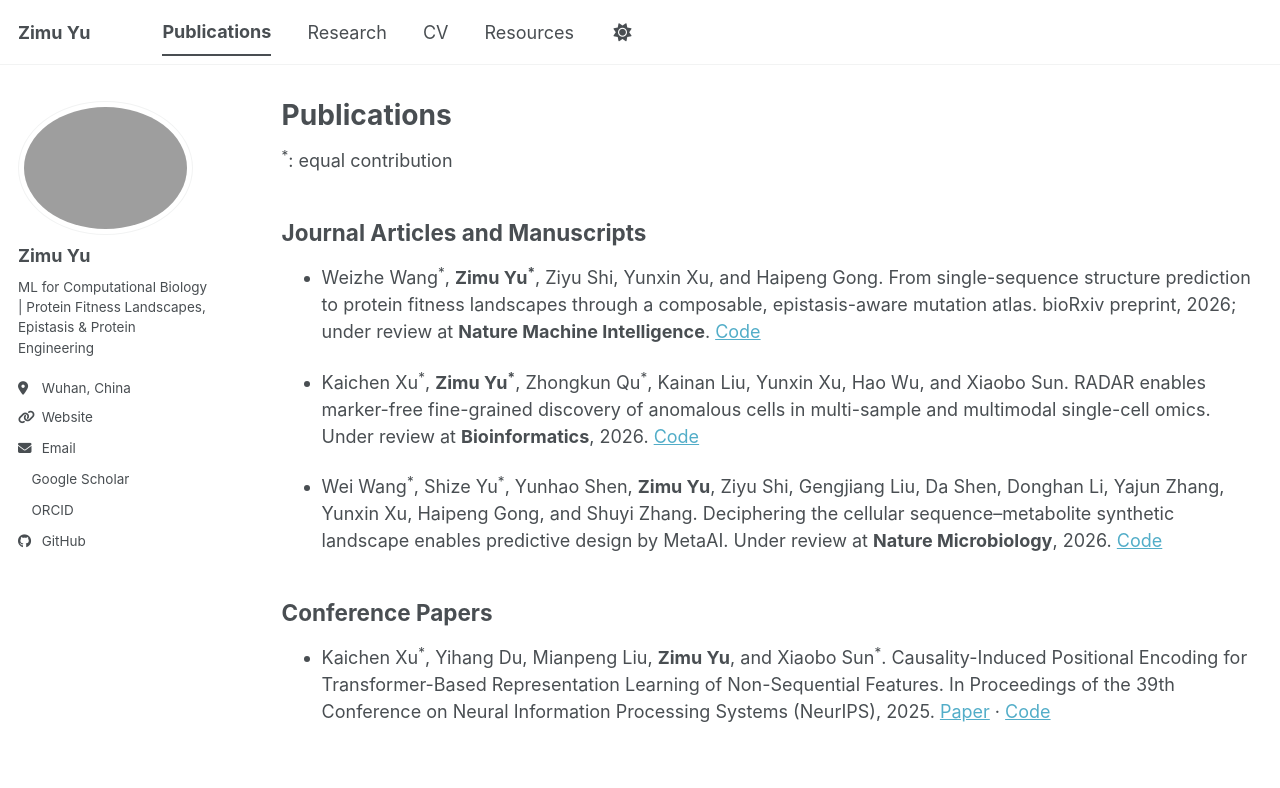
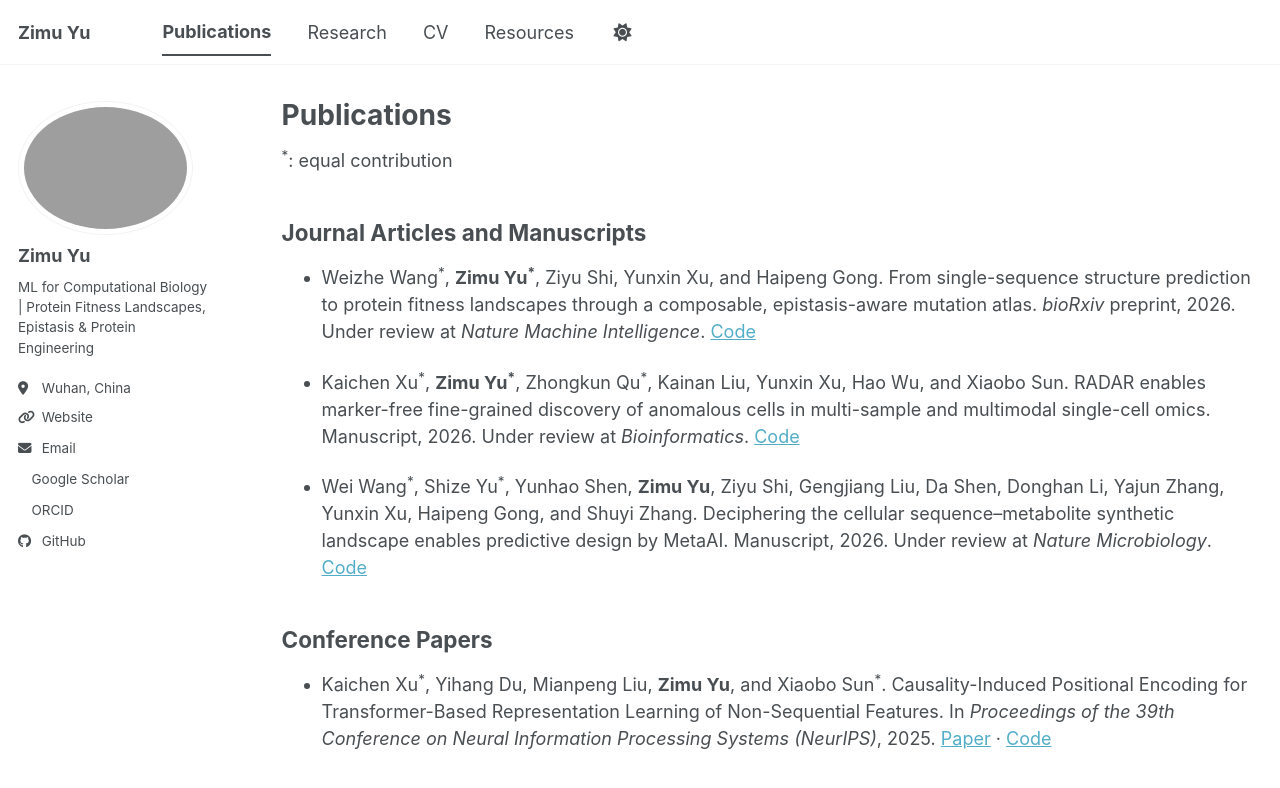
Before and after one commit to zimu-yu/zimu-yu.github.io, a Jekyll site: the page built from _pages/publications.md, in a window 1280 px wide. Shown: the top 788 px of the page. Built offline with Jekyll 4.4.1, drawn with Linux system fonts in a browser that asks for light colours; a style sheet for code colours, icons or effects is not loaded.

Commit message:
Update publications.md

```diff
--- a/_pages/publications.md
+++ b/_pages/publications.md
@@ -10,12 +10,12 @@ author_profile: true
 
 ## Journal Articles and Manuscripts
 
-- Weizhe Wang<sup>&#42;</sup>, **Zimu Yu<sup>&#42;</sup>**, Ziyu Shi, Yunxin Xu, and Haipeng Gong. From single-sequence structure prediction to protein fitness landscapes through a composable, epistasis-aware mutation atlas. bioRxiv preprint, 2026; under review at **Nature Machine Intelligence**. [Code](https://github.com/Gonglab-THU/Cerebra)
+- Weizhe Wang<sup>&#42;</sup>, **Zimu Yu<sup>&#42;</sup>**, Ziyu Shi, Yunxin Xu, and Haipeng Gong. From single-sequence structure prediction to protein fitness landscapes through a composable, epistasis-aware mutation atlas. *bioRxiv* preprint, 2026. Under review at *Nature Machine Intelligence*. [Code](https://github.com/Gonglab-THU/Cerebra)
 
-- Kaichen Xu<sup>&#42;</sup>, **Zimu Yu<sup>&#42;</sup>**, Zhongkun Qu<sup>&#42;</sup>, Kainan Liu, Yunxin Xu, Hao Wu, and Xiaobo Sun. RADAR enables marker-free fine-grained discovery of anomalous cells in multi-sample and multimodal single-cell omics. Under review at **Bioinformatics**, 2026. [Code](https://github.com/Catchxu/RADAR)
+- Kaichen Xu<sup>&#42;</sup>, **Zimu Yu<sup>&#42;</sup>**, Zhongkun Qu<sup>&#42;</sup>, Kainan Liu, Yunxin Xu, Hao Wu, and Xiaobo Sun. RADAR enables marker-free fine-grained discovery of anomalous cells in multi-sample and multimodal single-cell omics. Manuscript, 2026. Under review at *Bioinformatics*. [Code](https://github.com/Catchxu/RADAR)
 
-- Wei Wang<sup>&#42;</sup>, Shize Yu<sup>&#42;</sup>, Yunhao Shen, **Zimu Yu**, Ziyu Shi, Gengjiang Liu, Da Shen, Donghan Li, Yajun Zhang, Yunxin Xu, Haipeng Gong, and Shuyi Zhang. Deciphering the cellular sequence–metabolite synthetic landscape enables predictive design by MetaAI. Under review at **Nature Microbiology**, 2026. [Code](https://github.com/xulab-research/MetaAI-research)
+- Wei Wang<sup>&#42;</sup>, Shize Yu<sup>&#42;</sup>, Yunhao Shen, **Zimu Yu**, Ziyu Shi, Gengjiang Liu, Da Shen, Donghan Li, Yajun Zhang, Yunxin Xu, Haipeng Gong, and Shuyi Zhang. Deciphering the cellular sequence–metabolite synthetic landscape enables predictive design by MetaAI. Manuscript, 2026. Under review at *Nature Microbiology*. [Code](https://github.com/xulab-research/MetaAI-research)
 
 ## Conference Papers
 
-- Kaichen Xu<sup>&#42;</sup>, Yihang Du, Mianpeng Liu, **Zimu Yu**, and Xiaobo Sun<sup>&#42;</sup>. Causality-Induced Positional Encoding for Transformer-Based Representation Learning of Non-Sequential Features. In Proceedings of the 39th Conference on Neural Information Processing Systems (NeurIPS), 2025. [Paper](https://proceedings.neurips.cc/paper_files/paper/2025/hash/e16657b9f07021c5554bf9661f18dfcc-Abstract-Conference.html) · [Code](https://github.com/Catchxu/CAPE)
+- Kaichen Xu<sup>&#42;</sup>, Yihang Du, Mianpeng Liu, **Zimu Yu**, and Xiaobo Sun<sup>&#42;</sup>. Causality-Induced Positional Encoding for Transformer-Based Representation Learning of Non-Sequential Features. In *Proceedings of the 39th Conference on Neural Information Processing Systems (NeurIPS)*, 2025. [Paper](https://proceedings.neurips.cc/paper_files/paper/2025/hash/e16657b9f07021c5554bf9661f18dfcc-Abstract-Conference.html) · [Code](https://github.com/Catchxu/CAPE)
```
